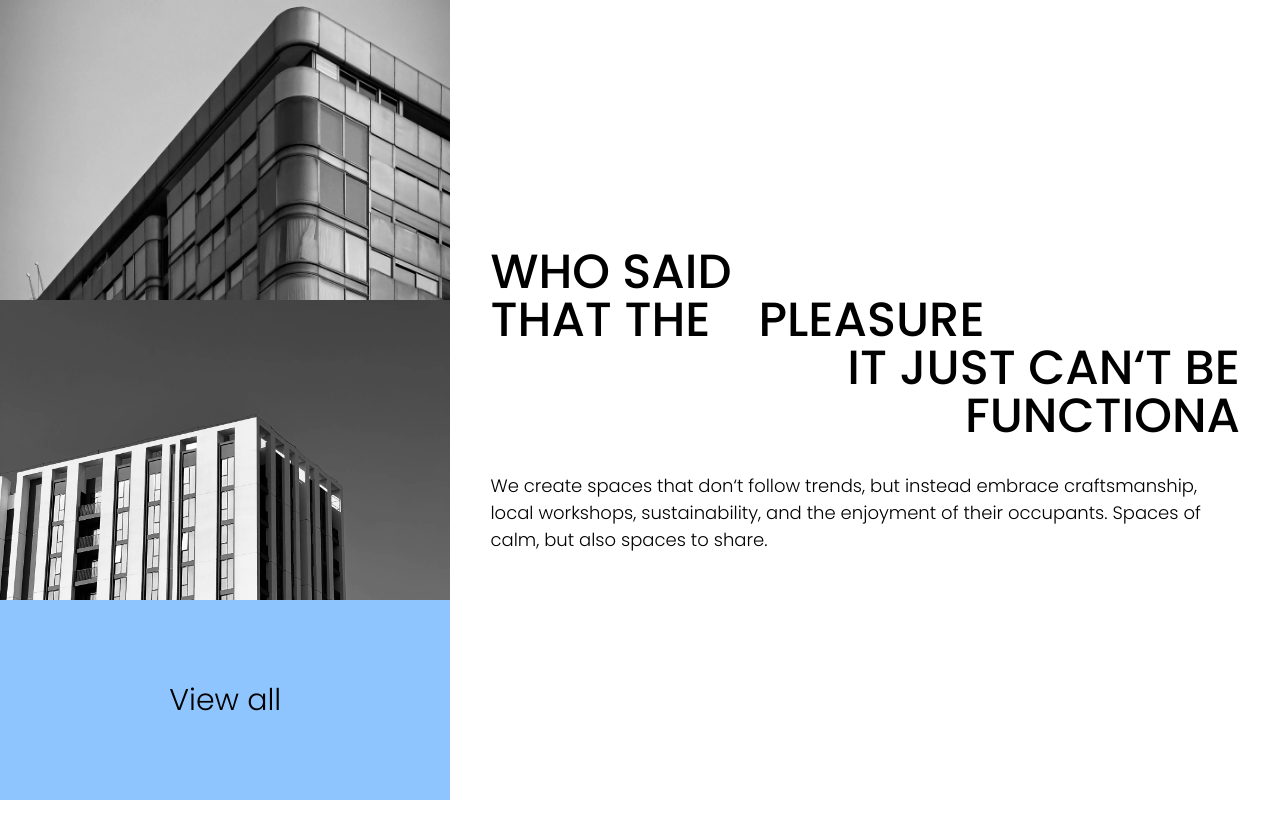
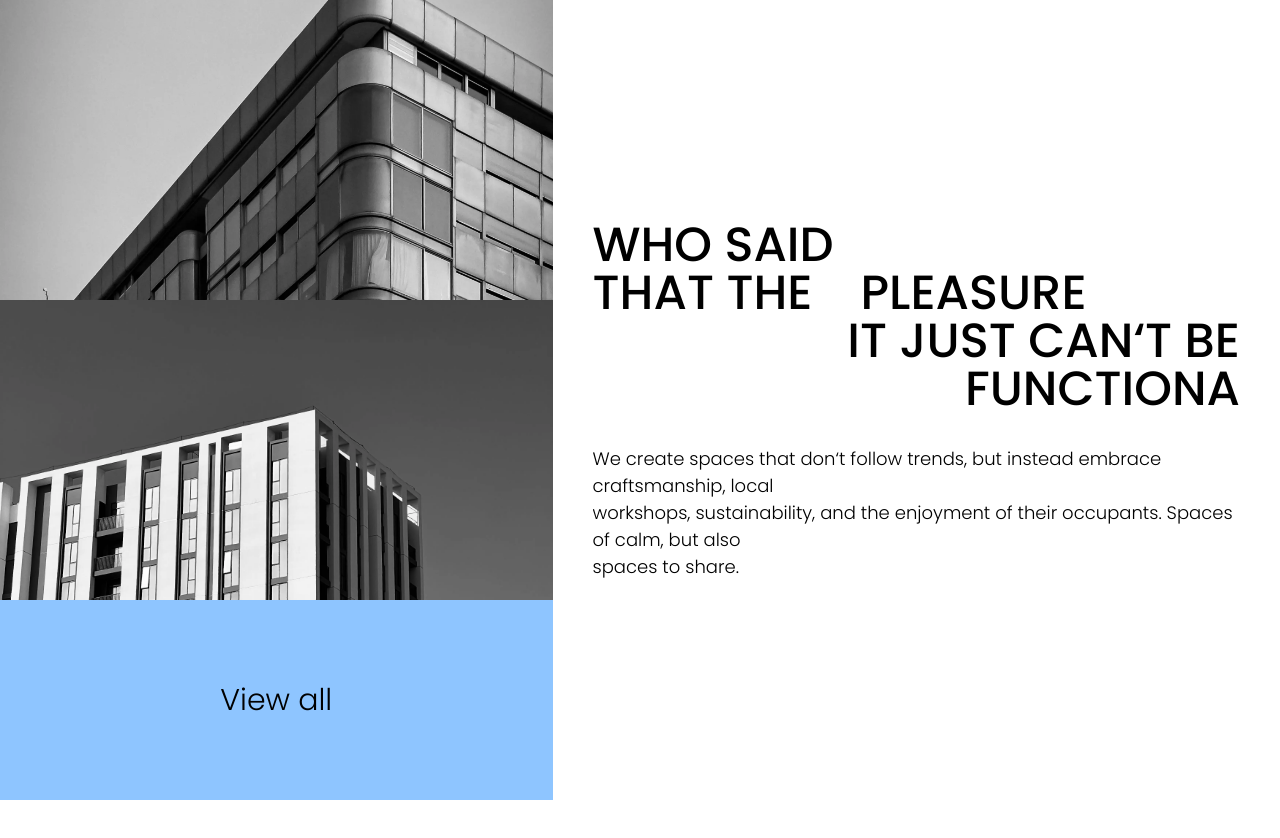
Before and after one commit to AhmedMohamed800/animation-for-the-win, a Next.js app: page /animations/scroll-horizontal-shift in a window 1280 px wide. Shown: the top 838 px of the page. Built offline with nearby package versions, Linux system fonts and the light colour scheme.

Commit message:
feat: add text animation to paragraph

```diff
--- a/app/animations/scroll-horizontal-shift/page.tsx
+++ b/app/animations/scroll-horizontal-shift/page.tsx
@@ -5,14 +5,16 @@ import { useGSAP } from "@gsap/react";
 import { useRef } from "react";
 import { ScrollSmoother } from "gsap/ScrollSmoother";
 import { ScrollTrigger } from "gsap/ScrollTrigger";
+import { SplitText } from "gsap/SplitText";
 
-gsap.registerPlugin(useGSAP, ScrollSmoother, ScrollTrigger);
+gsap.registerPlugin(useGSAP, ScrollSmoother, ScrollTrigger, SplitText);
 
 export default function ScrollHorizontalShift() {
   const wrapper = useRef<HTMLDivElement | null>(null);
   const firstContainerChild = useRef<HTMLDivElement | null>(null);
   const secondContainer = useRef<HTMLDivElement | null>(null);
   const timeline = useRef<gsap.core.Timeline | null>(null);
+  const paragraph = useRef<HTMLParagraphElement | null>(null);
 
   useGSAP(() => {
     const smoother = ScrollSmoother.create({
@@ -20,7 +22,9 @@ export default function ScrollHorizontalShift() {
       normalizeScroll: true,
       smoothTouch: 0.1,
     });
+    const mm = gsap.matchMedia();
 
+    mm.add("(min-width: 1024px)", () => {
       timeline.current = gsap.timeline({
         defaults: {
           ease: "none",
@@ -65,8 +69,33 @@ export default function ScrollHorizontalShift() {
           yPercent: -100,
           duration: 1,
         });
+    });
 
-    return () => smoother.kill();
+    const textTimeLine = gsap.timeline();
+    const split = SplitText.create(".myText", {
+      type: "lines",
+      mask: "lines",
+    });
+
+    const split2 = SplitText.create(paragraph.current, {
+      type: "lines",
+      mask: "lines",
+    });
+
+    textTimeLine
+      .from(split.lines, {
+        y: 70,
+        stagger: 0.2,
+      })
+      .from(split2.lines, {
+        y: 30,
+        stagger: 0.1,
+      });
+
+    return () => {
+      smoother.kill();
+      mm.revert();
+    };
   });
 
   return (
@@ -78,7 +107,7 @@ export default function ScrollHorizontalShift() {
     >
       <div id="smooth-content" className="overflow-hidden">
         <div id="wrapper" className="w-[200vw] " ref={wrapper}>
-          <div className="flex min-h-screen ">
+          <div className="hidden lg:flex  min-h-screen ">
             <div className="flex w-screen bg-white">
               <div
                 className="relative z-2 flex flex-col w-[80%]"
@@ -104,17 +133,19 @@ export default function ScrollHorizontalShift() {
                   <h3 className="text-3xl text-black font-light">View all</h3>
                 </div>
               </div>
-              <div className="flex flex-col justify-center text-black px-10 gap-8">
-                <h2 className="flex flex-col w-full text-5xl font-medium uppercase">
-                  <span>Who said</span>
+              <div className="flex flex-col justify-center w-full text-black px-10 gap-8">
+                <h2 className=" flex flex-col w-full text-5xl font-medium uppercase">
+                  <span className="myText">Who said</span>
                   <div className="flex gap-12">
-                    <span>That the</span>
-                    <span>pleasure</span>
+                    <span className="myText">That the</span>
+                    <span className="myText">pleasure</span>
                   </div>
-                  <span className="self-end">It just can&lsquo;t be</span>{" "}
-                  <span className="self-end">Functiona</span>
+                  <span className="myText self-end">
+                    It just can&lsquo;t be
+                  </span>{" "}
+                  <span className="myText self-end">Functiona</span>
                 </h2>
-                <p className="text-[18px] font-light">
+                <p className=" text-[18px] font-light" ref={paragraph}>
                   We create spaces that don&lsquo;t follow trends, but instead
                   embrace craftsmanship, local workshops, sustainability, and
                   the enjoyment of their occupants. Spaces of calm, but also
@@ -148,10 +179,14 @@ export default function ScrollHorizontalShift() {
           </div>
         </div>
 
-        <div className="flex items-center justify-center min-h-screen w-full bg-amber-100">
+        <div className="hidden lg:flex items-center justify-center min-h-screen w-full bg-amber-100">
           <h1 className="text-black text-6xl font-medium">
             Animation For The Win
           </h1>
+        </div>
+
+        <div className="flex min-h-screen justify-center items-center bg-black text-white lg:hidden">
+          <h1 className="text-white">Open from Descktop</h1>
         </div>
       </div>
     </div>
```
Lines whose indentation alone changed are shown as unchanged.
